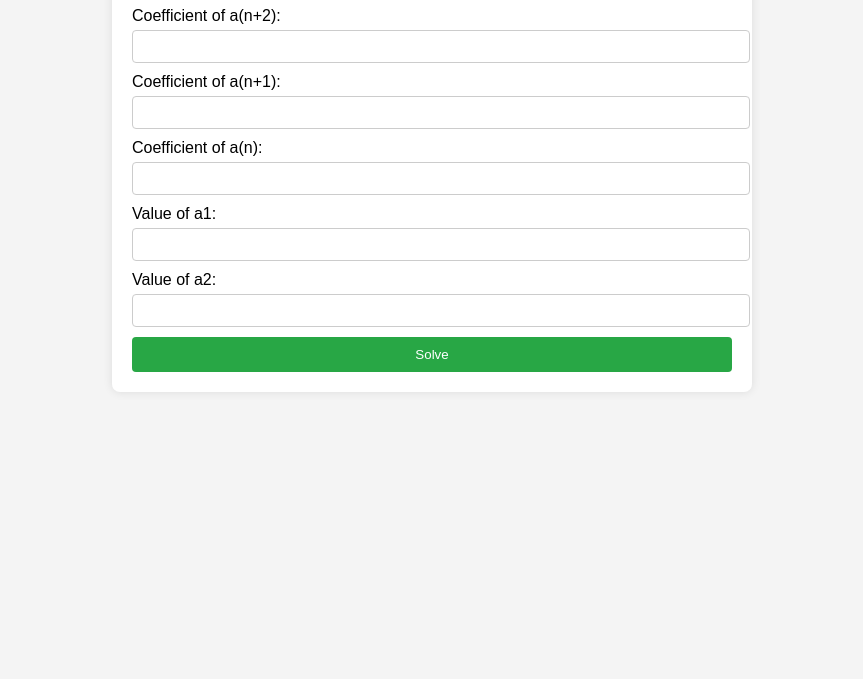
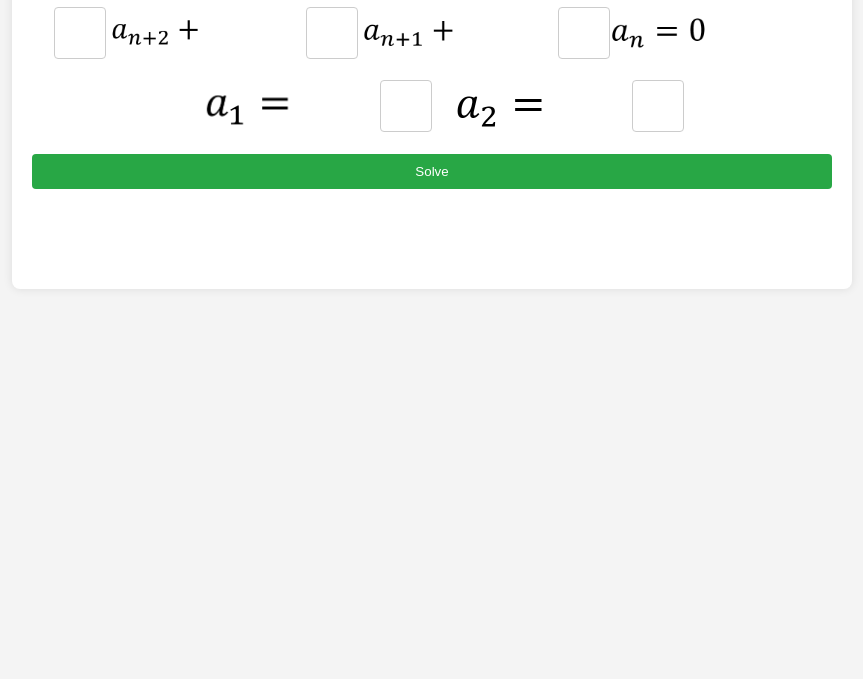
Before and after one commit to sota-mitsumori/Recurrence-Relation, a plain HTML site: page index.html in a window 1280 px wide. Shown: the part 121-800 px from the top of the page, without its empty margins (208-1071 px from the left). Drawn offline with Linux system fonts and the light colour scheme.

Commit message:
Add files via upload

```diff
--- a/index.html
+++ b/index.html
@@ -10,20 +10,33 @@
     <div class="container">
         <h1>Recurrence Relation Solver</h1>
         <form id="recurrence-form">
-            <label for="a">Coefficient of a(n+2):</label>
-            <input type="number" id="a" required><br>
+            <div class="input-group">
+                <div class="input-block">
+                    <input type="number" id="a" required><br>
+                    <label for="a"><img src="images/an+2.png"></label>
+                </div>
 
-            <label for="b">Coefficient of a(n+1):</label>
-            <input type="number" id="b" required><br>
+                <div class="input-block">
+                    <input type="number" id="b" required><br>
+                    <label for="b"><img src="images/an+1.png"></label>
+                </div>
 
-            <label for="c">Coefficient of a(n):</label>
-            <input type="number" id="c" required><br>
+                <div class="input-block">
+                    <input type="number" id="c" required><br>
+                    <label for="c"><img src="images/an.png"></label>
+                </div>
 
-            <label for="a1">Value of a1:</label>
-            <input type="number" id="a1" required><br>
 
-            <label for="a2">Value of a2:</label>
-            <input type="number" id="a2" required><br>
+                <div class="initial">
+                    <label for="a1"><img src="images/a1.png"></label>
+                    <input type="number" id="a1" required><br>
+                </div>
+
+                <div class="initial">
+                    <label for="a2"><img src="images/a2.png"></label>
+                    <input type="number" id="a2" required><br>
+                </div>
+            </div>
 
             <button type="submit">Solve</button>
         </form>
@@ -67,9 +80,9 @@
             let solutionDiv = document.getElementById("solution");
 
             if (result.x1 !== null && result.x2 !== null) {
-                solutionDiv.innerHTML = `an = ${result.A.toFixed(2)} * (${result.x1.toFixed(2)})^(n-1) + ${result.B.toFixed(2)} * (${result.x2.toFixed(2)})^(n-1)`;
+                solutionDiv.innerHTML = '<img src = "images/an_ans.png" class="solution-image"/>' + `<span class="result-text">${result.A.toFixed(2)} * (${result.x1.toFixed(2)})^(n-1) + ${result.B.toFixed(2)} * (${result.x2.toFixed(2)})^(n-1)</span>`;
             } else if (result.x1 !== null) {
-                solutionDiv.innerHTML = `an = (${result.A.toFixed(2)} * (n-1) + ${result.B.toFixed(2)}) * (${result.x1.toFixed(2)})^(n-1)`;
+                solutionDiv.innerHTML = '<img src = "images/an_ans.png" class="solution-image"/>' + `<span class="result-text">(${result.A.toFixed(2)} * (n-1) + ${result.B.toFixed(2)}) * (${result.x1.toFixed(2)})^(n-1)</span>`;
             } else {
                 solutionDiv.innerHTML = result.B;
             }
--- a/style.css
+++ b/style.css
@@ -9,7 +9,7 @@ body {
     padding: 20px;
     border-radius: 8px;
     box-shadow: 0 0 10px rgba(0, 0, 0, 0.1);
-    max-width: 600px;
+    max-width: 800px;
     margin: 0 auto;
 }
 
@@ -22,12 +22,47 @@ label {
     margin-bottom: 5px;
 }
 
+.input-group {
+    display: flex;
+    justify-content:center;
+    align-items: center;
+    flex-wrap: wrap;
+}
+
+.input-group label{
+    width: 200px;
+}
+
+.input-block {
+    display: flex;
+    align-items: center;
+    margin-bottom: 10px;
+}
+
+.input-group img{
+    width: 50%;
+    height: auto;
+}
+
+.initial {
+    display: flex;
+    justify-content: center;
+    align-items: center;
+    margin-bottom: 10px;
+}
+
+.initial img{
+    margin-left: 20px;
+}
+
 input {
-    width: 100%;
-    padding: 8px;
+    width: 50px;
+    height: 50px;
+    padding: 0px;
     margin-bottom: 10px;
     border: 1px solid #ccc;
     border-radius: 4px;
+    font-size: 24px;
 }
 
 button {
@@ -43,3 +78,22 @@ button {
 button:hover {
     background-color: #218838;
 }
+
+.solution-image {
+    width: 100px;
+    height: auto;
+}
+
+#solution {
+    display: flex;
+    text-align: center;
+    justify-content: center;
+    align-items: center;
+    height: 50px;
+    margin-top: 30px;
+}
+.result-text {
+    width: 100%;
+    height: 50px;
+    font-size: 30px;
+}
```
